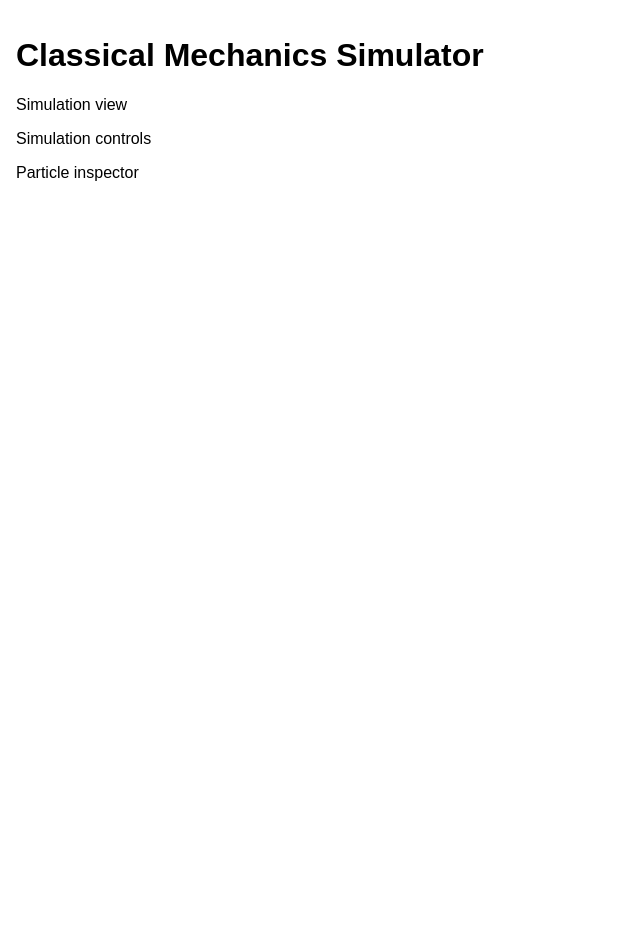
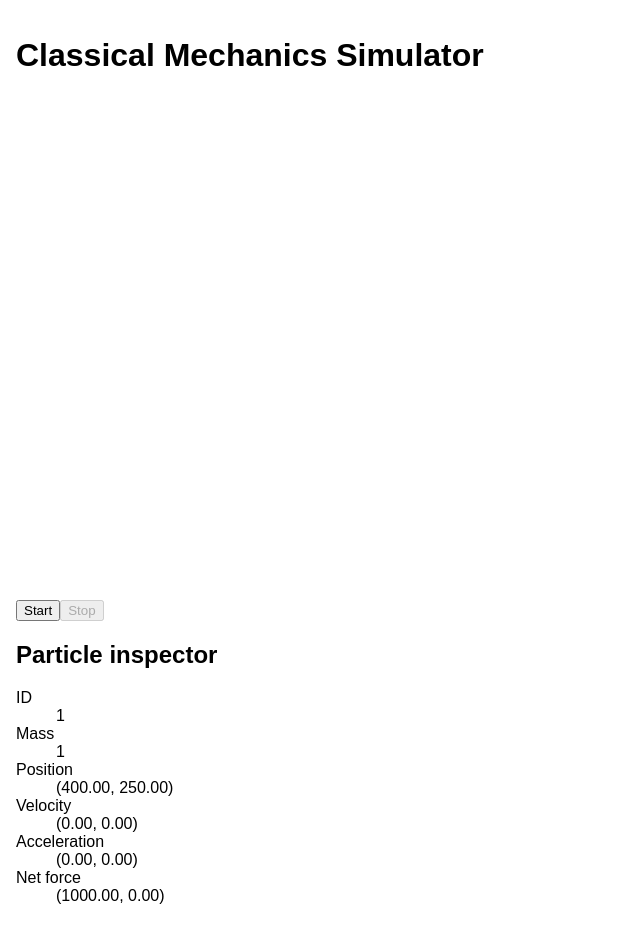
Before and after one commit to matt-levy/Physics-Simulator, a Next.js app: page / in a window 1280 px wide. Shown: the whole page, without its empty margins (0-640 px from the left). Before the commit the page ends 800 px from the top, so only its background shows below. Built offline with nearby package versions, Linux system fonts and the light colour scheme.

Commit message:
add basic update to particles, canvas, controls. Single particle support

```diff
--- a/src/app/page.tsx
+++ b/src/app/page.tsx
@@ -1,14 +1,10 @@
-import { ParticleInspector } from "@/components/ParticleInspector";
 import { SimulationCanvas } from "@/components/SimulationCanvas";
-import { SimulationControls } from "@/components/SimulationControls";
 
 export default function Home() {
   return (
     <main>
       <h1>Classical Mechanics Simulator</h1>
       <SimulationCanvas />
-      <SimulationControls />
-      <ParticleInspector />
     </main>
   );
 }
--- a/src/components/ParticleInspector.tsx
+++ b/src/components/ParticleInspector.tsx
@@ -1,8 +1,49 @@
-export function ParticleInspector() {
+import type { Vector2 } from "@/physics/Vector2";
+
+export type ParticleSnapshot = {
+  id: number;
+  mass: number;
+  position: Vector2;
+  velocity: Vector2;
+  acceleration: Vector2;
+  accumulatedForce: Vector2;
+};
+
+type ParticleInspectorProps = {
+  particle: ParticleSnapshot | null;
+};
+
+function formatVector(vector: Vector2): string {
+  return `(${vector.x.toFixed(2)}, ${vector.y.toFixed(2)})`;
+}
+
+export function ParticleInspector({ particle }: ParticleInspectorProps) {
+  if (particle === null) {
+    return (
+      <section aria-label="Particle inspector">
+        <h2>Particle inspector</h2>
+        <p>No particle is being inspected.</p>
+      </section>
+    );
+  }
+
   return (
     <section aria-label="Particle inspector">
-      {/* TODO: Display the selected particle's state here. */}
-      <p>Particle inspector</p>
+      <h2>Particle inspector</h2>
+      <dl>
+        <dt>ID</dt>
+        <dd>{particle.id}</dd>
+        <dt>Mass</dt>
+        <dd>{particle.mass}</dd>
+        <dt>Position</dt>
+        <dd>{formatVector(particle.position)}</dd>
+        <dt>Velocity</dt>
+        <dd>{formatVector(particle.velocity)}</dd>
+        <dt>Acceleration</dt>
+        <dd>{formatVector(particle.acceleration)}</dd>
+        <dt>Net force</dt>
+        <dd>{formatVector(particle.accumulatedForce)}</dd>
+      </dl>
     </section>
   );
 }
--- a/src/components/SimulationCanvas.tsx
+++ b/src/components/SimulationCanvas.tsx
@@ -1,8 +1,131 @@
+"use client";
+
+import { useEffect, useRef, useState } from "react";
+import { World } from "@/physics/World";
+import { SimulationControls } from "./SimulationControls";
+import { Particle } from "@/physics/Particle";
+import { ParticleInspector, type ParticleSnapshot } from "./ParticleInspector";
+
+const FIXED_TIMESTEP_SECONDS = 1 / 60;
+const MAX_STEPS_PER_FRAME = 5;
+
+function createParticleSnapshot(
+  particle: Particle | undefined,
+): ParticleSnapshot | null {
+  if (particle === undefined) {
+    return null;
+  }
+
+  return {
+    id: particle.id,
+    mass: particle.mass,
+    position: { ...particle.position },
+    velocity: { ...particle.velocity },
+    acceleration: { ...particle.acceleration },
+    accumulatedForce: { ...particle.accumulatedForce },
+  };
+}
+
 export function SimulationCanvas() {
+  const canvasRef = useRef<HTMLCanvasElement>(null);
+  const [world] = useState(() => {
+    const initialWorld = new World();
+    const initialParticle = new Particle(
+      1,
+      1, // mass
+      { x: 400, y: 250 }, // position
+      { x: 0, y: 0 }, // velocity
+      { x: 0, y: 0 }, // acceleration
+      { x: 1000, y: 0 }, // accumulated force
+    );
+    initialWorld.addParticle(initialParticle);
+
+    return initialWorld;
+  });
+
+  const [isRunning, setIsRunning] = useState(false);
+  const [particleSnapshot, setParticleSnapshot] =
+    useState<ParticleSnapshot | null>(() =>
+      createParticleSnapshot(world.particles[0]),
+    );
+
+  useEffect(() => {
+    if (!isRunning) {
+      return;
+    }
+
+    let animationFrameId = 0;
+    let previousTimestamp: number | null = null;
+    let accumulatedTime = 0;
+
+    const frame = (timestamp: number) => {
+      if (previousTimestamp !== null) {
+        const elapsedSeconds = (timestamp - previousTimestamp) / 1000;
+        accumulatedTime += elapsedSeconds;
+
+        let stepsThisFrame = 0;
+
+        while (
+          accumulatedTime >= FIXED_TIMESTEP_SECONDS &&
+          stepsThisFrame < MAX_STEPS_PER_FRAME
+        ) {
+          world.update(FIXED_TIMESTEP_SECONDS);
+          accumulatedTime -= FIXED_TIMESTEP_SECONDS;
+          stepsThisFrame += 1;
+        }
+      }
+
+      previousTimestamp = timestamp;
+
+      const context = canvasRef.current?.getContext("2d");
+
+      if (context && canvasRef.current) {
+        context.clearRect(
+          0,
+          0,
+          canvasRef.current.width,
+          canvasRef.current.height,
+        );
+        // TODO: Read particle positions from worldRef.current and draw them here.\\
+        const particles = world.particles;
+        for (const particle of particles) {
+          context.beginPath();
+          context.arc(
+            particle.position.x,
+            particle.position.y,
+            5,
+            0,
+            2 * Math.PI,
+          );
+          context.fillStyle = "blue";
+          context.fill();
+        }
+      }
+
+      // React displays a copy; the World remains the source of truth.
+      setParticleSnapshot(createParticleSnapshot(world.particles[0]));
+
+      animationFrameId = requestAnimationFrame(frame);
+    };
+
+    animationFrameId = requestAnimationFrame(frame);
+
+    return () => {
+      cancelAnimationFrame(animationFrameId);
+    };
+  }, [isRunning, world]);
+
   return (
     <section aria-label="Simulation canvas">
-      {/* TODO: Render the simulation and its particle here. */}
-      <p>Simulation view</p>
+      <canvas ref={canvasRef} width={800} height={500}>
+        Your browser does not support the canvas element.
+      </canvas>
+      <SimulationControls
+        isRunning={isRunning}
+        onStart={() => setIsRunning(true)}
+        onStop={() => setIsRunning(false)}
+      />
+      <ParticleInspector particle={particleSnapshot} />
     </section>
   );
 }
--- a/src/components/SimulationControls.tsx
+++ b/src/components/SimulationControls.tsx
@@ -1,8 +1,25 @@
-export function SimulationControls() {
+"use client";
+
+type SimulationControlsProps = {
+  isRunning: boolean;
+  onStart: () => void;
+  onStop: () => void;
+};
+
+export function SimulationControls({
+  isRunning,
+  onStart,
+  onStop,
+}: SimulationControlsProps) {
   return (
     <section aria-label="Simulation controls">
-      {/* TODO: Add controls that apply forces and advance the simulation. */}
-      <p>Simulation controls</p>
+      <button type="button" disabled={isRunning} onClick={onStart}>
+        Start
+      </button>
+      <button type="button" disabled={!isRunning} onClick={onStop}>
+        Stop
+      </button>
+      {/* TODO: Add controls that apply forces or step the simulation once. */}
     </section>
   );
 }
--- a/src/physics/Particle.ts
+++ b/src/physics/Particle.ts
@@ -1,4 +1,48 @@
+import { Vector2 } from "./Vector2";
+
 export class Particle {
   // TODO: Add mass plus Vector2 position, velocity, acceleration, and accumulated force.
+  constructor(
+    public id: number,
+    public mass: number,
+    public position: Vector2,
+    public velocity: Vector2,
+    public acceleration: Vector2,
+    public accumulatedForce: Vector2,
+  ) {
+    this.id = id;
+    this.mass = mass;
+    this.position = position;
+    this.velocity = velocity;
+    this.acceleration = acceleration;
+    this.accumulatedForce = accumulatedForce;
+  }
+
   // TODO: Add applyForce and particle-update behavior.
+  applyForce(force: Vector2): void {
+    // Accumulate the force applied to the particle
+    this.accumulatedForce = {
+      x: this.accumulatedForce.x + force.x,
+      y: this.accumulatedForce.y + force.y,
+    };
+  }
+
+  update(dt: number): void {
+    // Update acceleration based on accumulated forces and mass
+    this.acceleration = {
+      x: this.accumulatedForce.x / this.mass,
+      y: this.accumulatedForce.y / this.mass,
+    };
+    this.velocity = {
+      x: this.velocity.x + this.acceleration.x * dt,
+      y: this.velocity.y + this.acceleration.y * dt,
+    };
+    this.position = {
+      x: this.position.x + this.velocity.x * dt,
+      y: this.position.y + this.velocity.y * dt,
+    };
+
+    // Reset accumulated force after update
+    this.accumulatedForce = { x: 0, y: 0 };
+  }
 }
--- a/src/physics/World.ts
+++ b/src/physics/World.ts
@@ -4,5 +4,14 @@ export class World {
   particles: Particle[] = [];
 
   // TODO: Add particles to the world.
+  addParticle(particle: Particle): void {
+    this.particles.push(particle);
+  }
+
   // TODO: Advance all particles by a timestep.
+  update(dt: number): void {
+    for (const particle of this.particles) {
+      particle.update(dt);
+    }
+  }
 }
```
